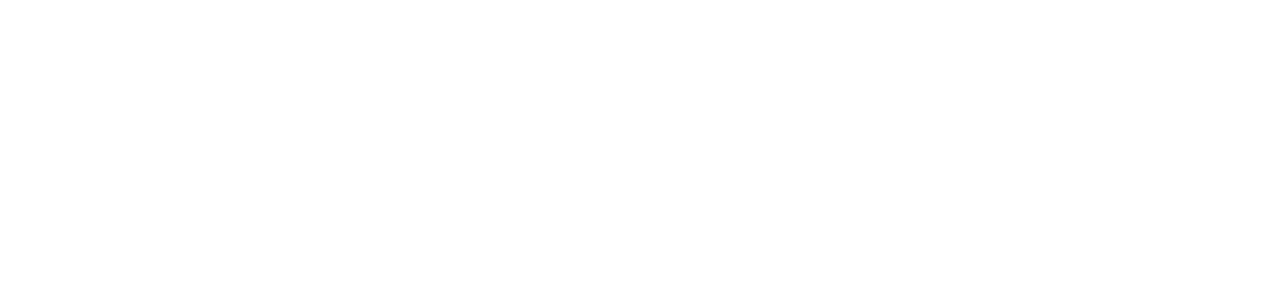
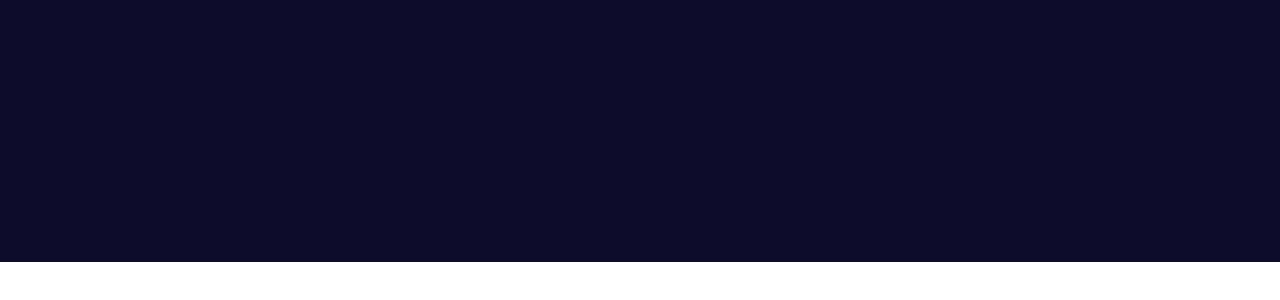
Before and after one commit to xeuxdev/crappo-cryptocurrency-website-challenge, a Next.js app: page /Footer in a window 1280 px wide. Shown: the part 290-590 px from the top of the page. Built offline with nearby package versions, Linux system fonts and the light colour scheme.

Commit message:
added init styles to footer

```diff
--- a/pages/Footer.tsx
+++ b/pages/Footer.tsx
@@ -1,5 +1,7 @@
 const Footer = () => {
-  return <section></section>
+  return (
+    <section className="bg-primary h-[552px] w-full px-5 md:px-7 xl:px-0 "></section>
+  )
 }
 
 export default Footer
```
